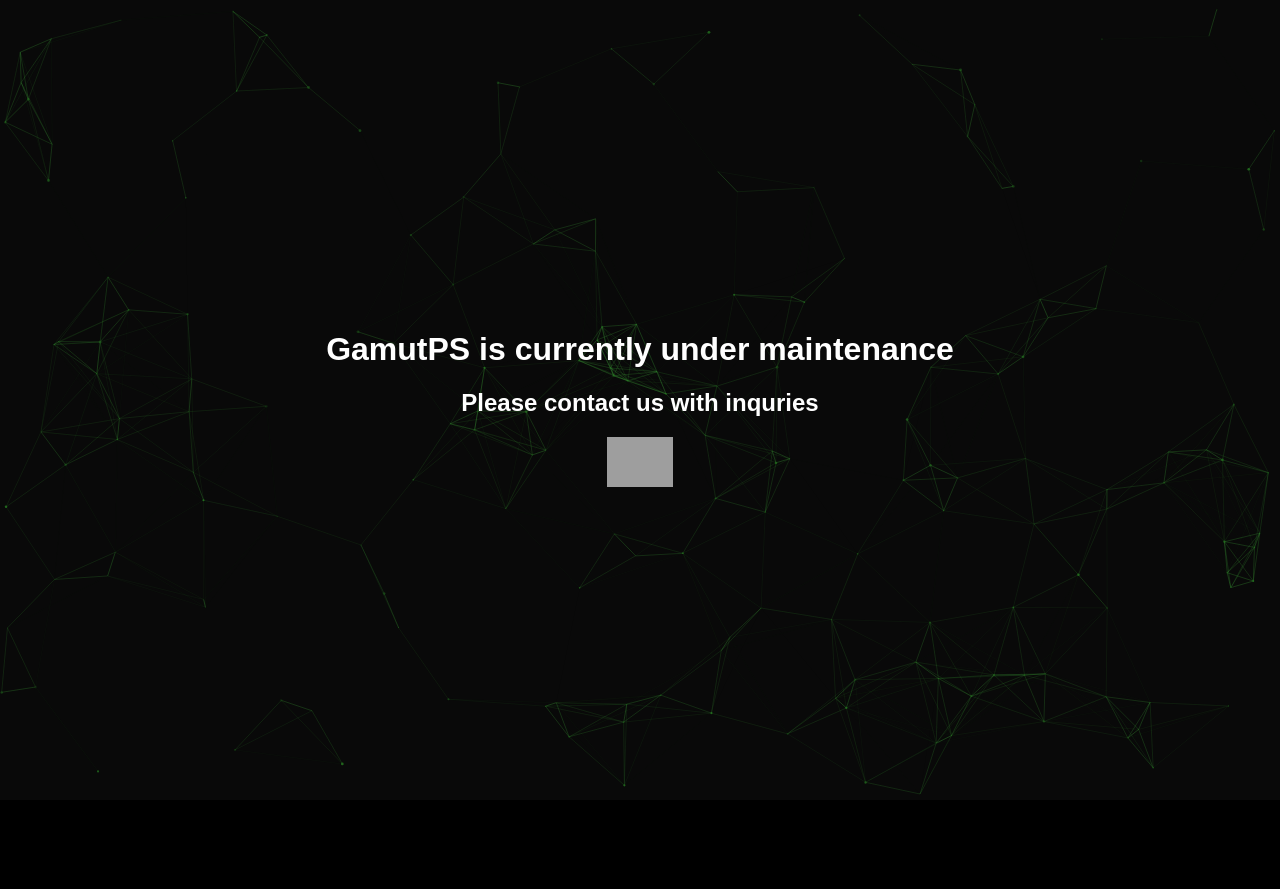
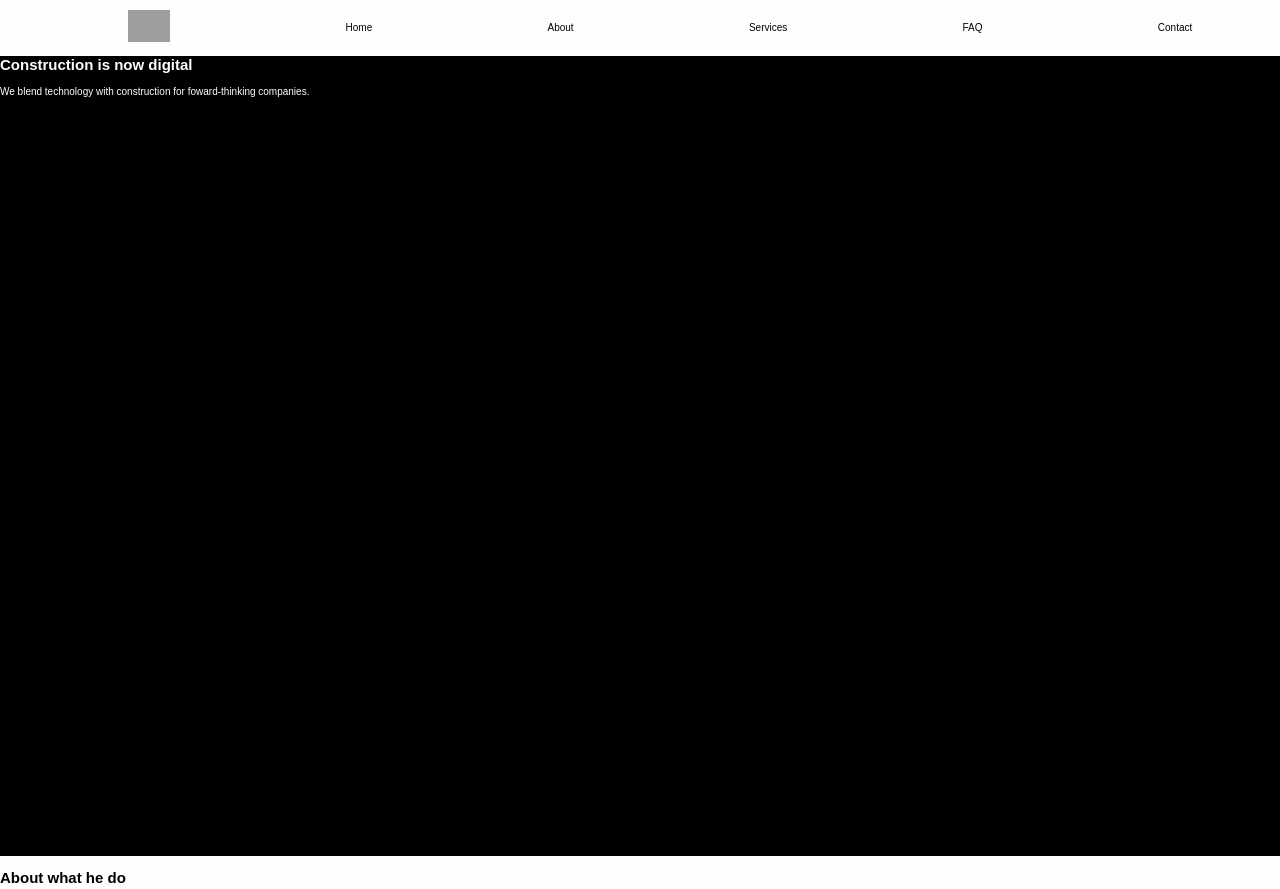
Before and after one commit to bfrest/gamutps, a plain HTML site: page index.html in a window 1280 px wide. Shown: the top 889 px of the page. Before the commit the page ends 800 px from the top, so only its background shows below. Drawn offline with nearby package versions, Linux system fonts and the light colour scheme; grey boxes are pictures that could not be loaded.

Commit message:
building the site

```diff
--- a/index.html
+++ b/index.html
@@ -7,77 +7,53 @@
     <title>Gamutps</title>
   </head>
   <body>
-    <!-- particles.js container -->
-    <div id="particles-js">
-      <div class="info">
-        <h1>GamutPS is currently under maintenance</h1>
-        <h2>Please contact us with inquries</h2>
-        <a href="mailto:jfarthing@gamutps.com"
-          ><img
-            alt="mail"
-            src="https://res.cloudinary.com/bfrest/image/upload/f_auto,q_auto/v1621800499/Gamut/mail_1.svg"
-        /></a>
-      </div>
+    <nav>
+      <ul>
+        <li>
+          <a href="#header">
+            <img
+              src="https://res.cloudinary.com/bfrest/image/upload/v1622808649/Gamut/Gmaut_Email_Green.png"
+              alt="logo"
+            />
+          </a>
+        </li>
+        <li>
+          <a href="#home">Home</a>
+        </li>
+        <li>
+          <a href="#about">About</a>
+        </li>
+        <li>
+          <a href="#services">Services</a>
+        </li>
+        <li>
+          <a href="#faq">FAQ</a>
+        </li>
+        <li>
+          <a href="#contact">Contact</a>
+        </li>
+      </ul>
+    </nav>
+
+    <div id="header">
+      <h2>Construction is now digital</h2>
+      <p>We blend technology with construction for foward-thinking companies.</p>
     </div>
 
-    <!-- particles.js lib - https://github.com/VincentGarreau/particles.js -->
-    <script src="https://cdn.jsdelivr.net/particles.js/2.0.0/particles.min.js"></script>
-    <script>
-      particlesJS("particles-js", {
-        particles: {
-          number: { value: 180, density: { enable: true, value_area: 1000 } },
-          color: { value: "#236e1f" },
-          shape: {
-            type: "circle",
-            stroke: { width: 0, color: "#000000" },
-            polygon: { nb_sides: 5 },
-            image: { src: "img/github.svg", width: 100, height: 100 },
-          },
-          opacity: {
-            value: 1,
-            random: true,
-            anim: { enable: false, speed: 1, opacity_min: 0.1, sync: false },
-          },
-          size: {
-            value: 1.5,
-            random: true,
-            anim: { enable: false, speed: 0, size_min: 0.1, sync: false },
-          },
-          line_linked: {
-            enable: true,
-            distance: 120,
-            color: "#3fa239",
-            opacity: 0.8,
-            width: 0.4734960581453156,
-          },
-          move: {
-            enable: true,
-            speed: 0.6,
-            direction: "none",
-            random: true,
-            straight: false,
-            out_mode: "out",
-            bounce: false,
-            attract: { enable: false, rotateX: 600, rotateY: 1200 },
-          },
-        },
-        interactivity: {
-          detect_on: "window",
-          events: {
-            onhover: { enable: true, mode: "grab" },
-            onclick: { enable: false, mode: "push" },
-            resize: true,
-          },
-          modes: {
-            grab: { distance: 250, line_linked: { opacity: 0.9 } },
-            bubble: { distance: 400, size: 40, duration: 2, opacity: 8, speed: 3 },
-            repulse: { distance: 200, duration: 0.4 },
-            push: { particles_nb: 4 },
-            remove: { particles_nb: 2 },
-          },
-        },
-        retina_detect: true,
-      });
-    </script>
+    <div id="about">
+      <h2>About what he do</h2>
+    </div>
+
+    <div id="services">
+      <h2>Takeoffs, models, cool stuff!</h2>
+    </div>
+
+    <div id="faq">
+      <h2>faq</h2>
+    </div>
+
+    <div id="contact">
+      <h2>Contact this man</h2>
+    </div>
   </body>
 </html>
--- a/styles.css
+++ b/styles.css
@@ -1,68 +1,57 @@
-/* ---- reset ---- */
+html {
+  scroll-behavior: smooth;
+}
+
 body {
   margin: 0;
   font-family: Arial, Helvetica, sans-serif;
   font-size: 10px;
-  background-color: #000;
-}
-canvas {
-  display: block;
-  vertical-align: bottom;
-} /* ---- particles.js container ---- */
-#particles-js {
-  position: absolute;
-  width: 100%;
-  height: 100%;
-  background-color: #090909;
-  background-image: url("");
-  background-repeat: no-repeat;
-  background-size: cover;
-  background-position: 50% 50%;
-  display: flex;
-  flex-direction: column;
-  align-items: center;
-  justify-content: center;
-} /* ---- stats.js ---- */
-.count-particles {
-  background: #000022;
-  position: absolute;
-  top: 48px;
-  left: 0;
-  width: 80px;
-  color: #13e8e9;
-  font-size: 0.8em;
-  text-align: left;
-  text-indent: 4px;
-  line-height: 14px;
-  padding-bottom: 2px;
-  font-family: Helvetica, Arial, sans-serif;
-  font-weight: bold;
-}
-.js-count-particles {
-  font-size: 1.1em;
-}
-#stats,
-.count-particles {
-  -webkit-user-select: none;
-  margin-top: 5px;
-  margin-left: 5px;
-}
-#stats {
-  border-radius: 3px 3px 0 0;
-  overflow: hidden;
-}
-.count-particles {
-  border-radius: 0 0 3px 3px;
+  background-color: #fefefe;
+  color: black;
 }
 
-.info {
-  color: white;
-  font-size: 1rem;
-  position: fixed;
-  padding: 25px;
-  text-align: center;
+div {
+  height: 100vh;
 }
 
-img {
-  height: 50px;
+nav {
+  /* Shouldn't have a background until scrolled down at all */
+  width: 100vw;
 }
+
+nav ul {
+  display: flex;
+  flex-direction: row;
+  justify-content: space-around;
+  align-items: center;
+}
+
+li {
+  list-style-type: none;
+}
+
+li a {
+  text-decoration: none;
+  color: black;
+}
+
+li img {
+  height: 2rem;
+}
+
+#header {
+  background-color: #000;
+  color: #fefefe;
+}
+
+#about {
+}
+
+#services {
+}
+
+#faq {
+}
+
+#contact {
+}
```
